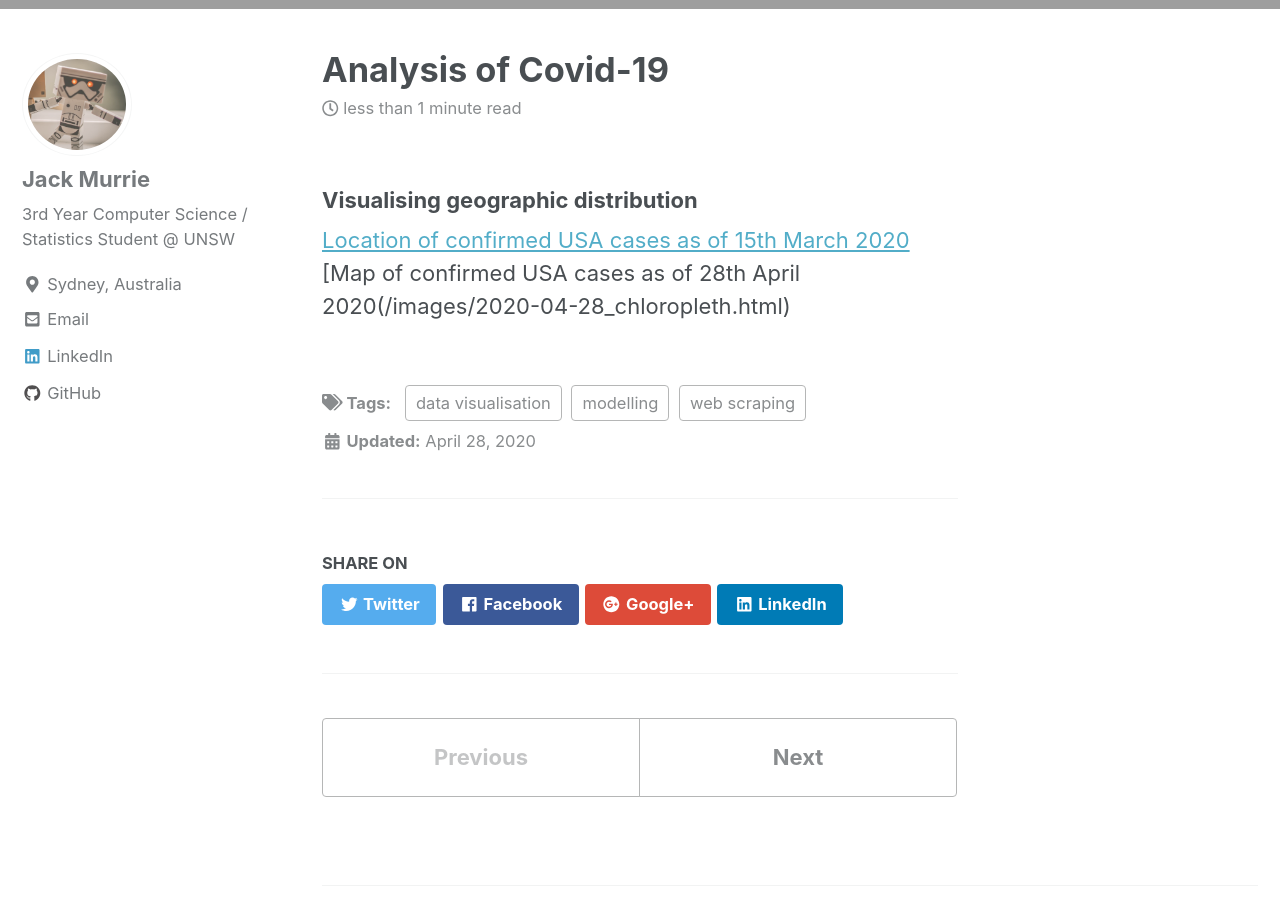
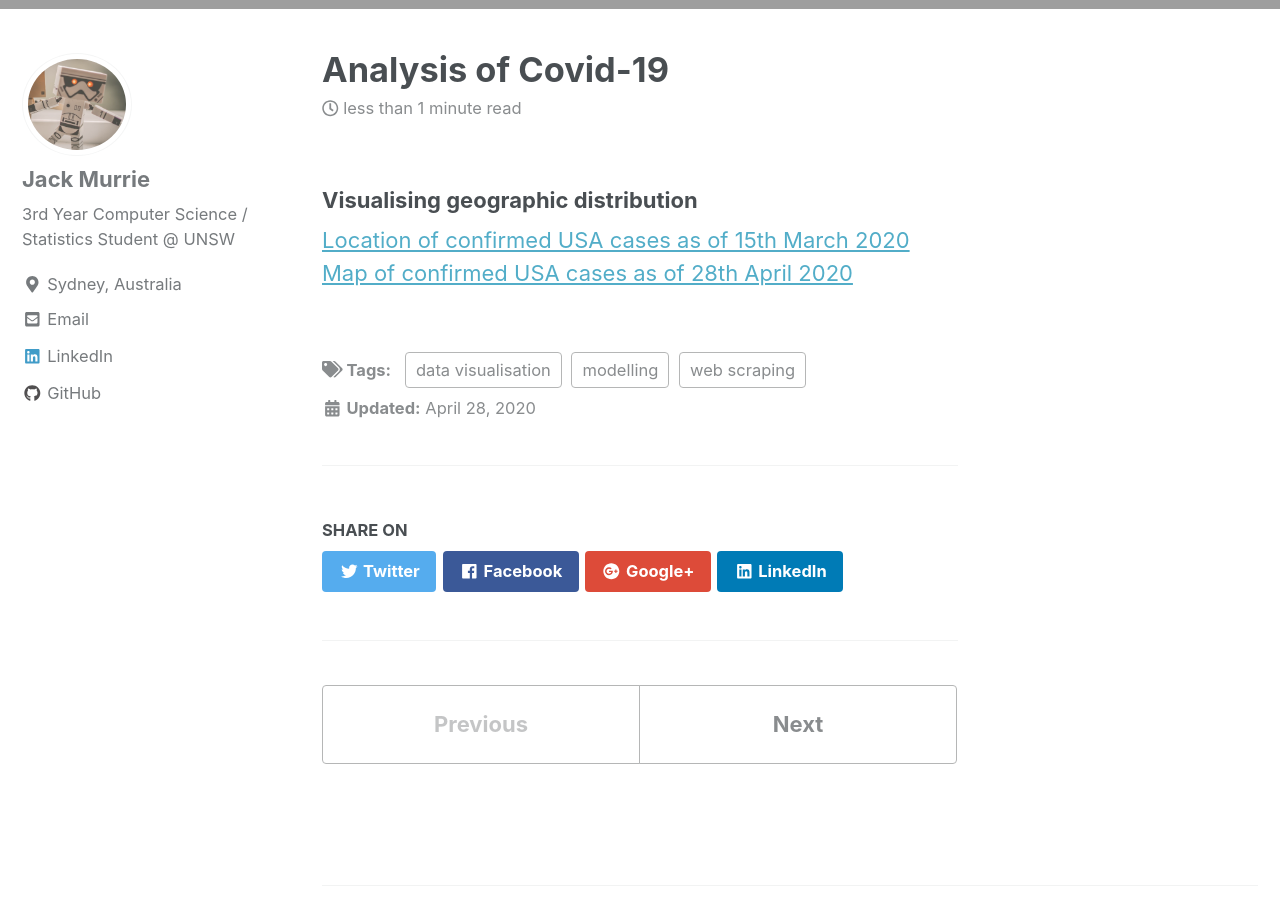
Before and after one commit to JackMurrie/JackMurrie.github.io, a Jekyll site: the page built from _posts/2020-05-1-covid19.md, in a window 1280 px wide and 900 px high, scrolled down 1051 px. Built offline with Jekyll 4.4.1, drawn with Linux system fonts in a browser that asks for light colours; nearby versions of some CDN libraries.

Commit message:
Update 2020-05-1-covid19.md

```diff
--- a/_posts/2020-05-1-covid19.md
+++ b/_posts/2020-05-1-covid19.md
@@ -9,4 +9,4 @@ mathjax: "true"
 ---
 ### Visualising geographic distribution
 [Location of confirmed USA cases as of 15th March 2020](/images/marker_cluster_usa_2020-03-15.html) <br>
-[Map of confirmed USA cases as  of 28th April 2020(/images/2020-04-28_chloropleth.html)
+[Map of confirmed USA cases as  of 28th April 2020](/images/2020-04-28_chloropleth.html)
```
